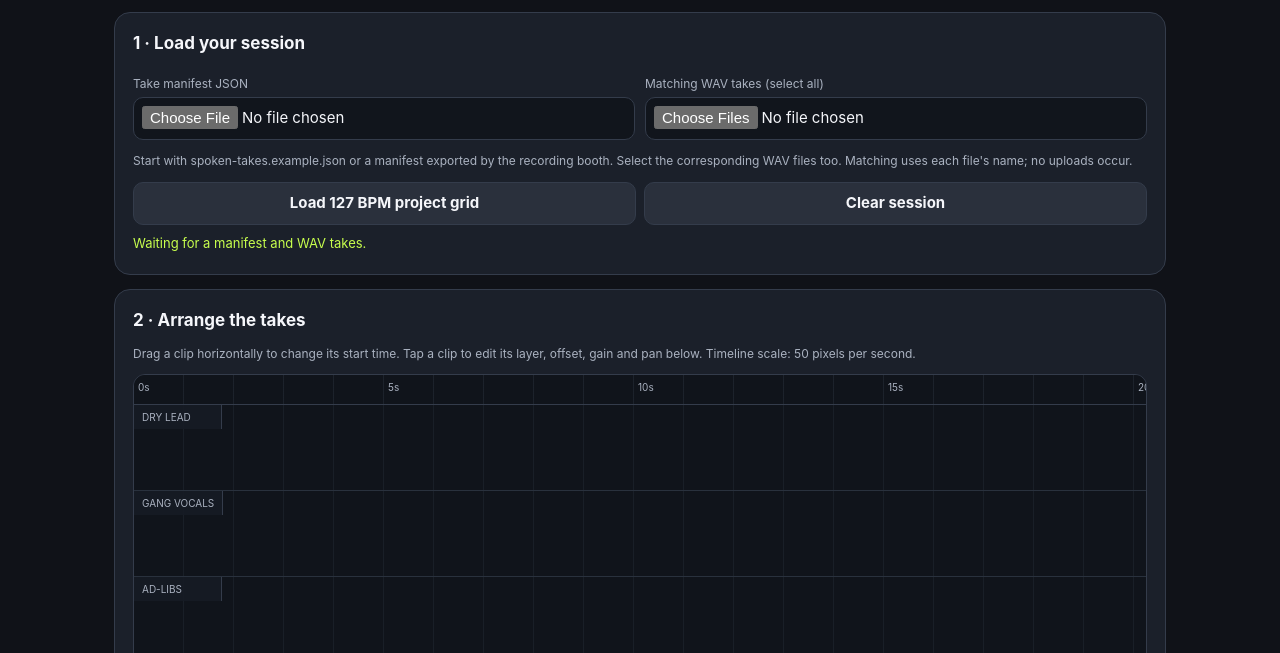
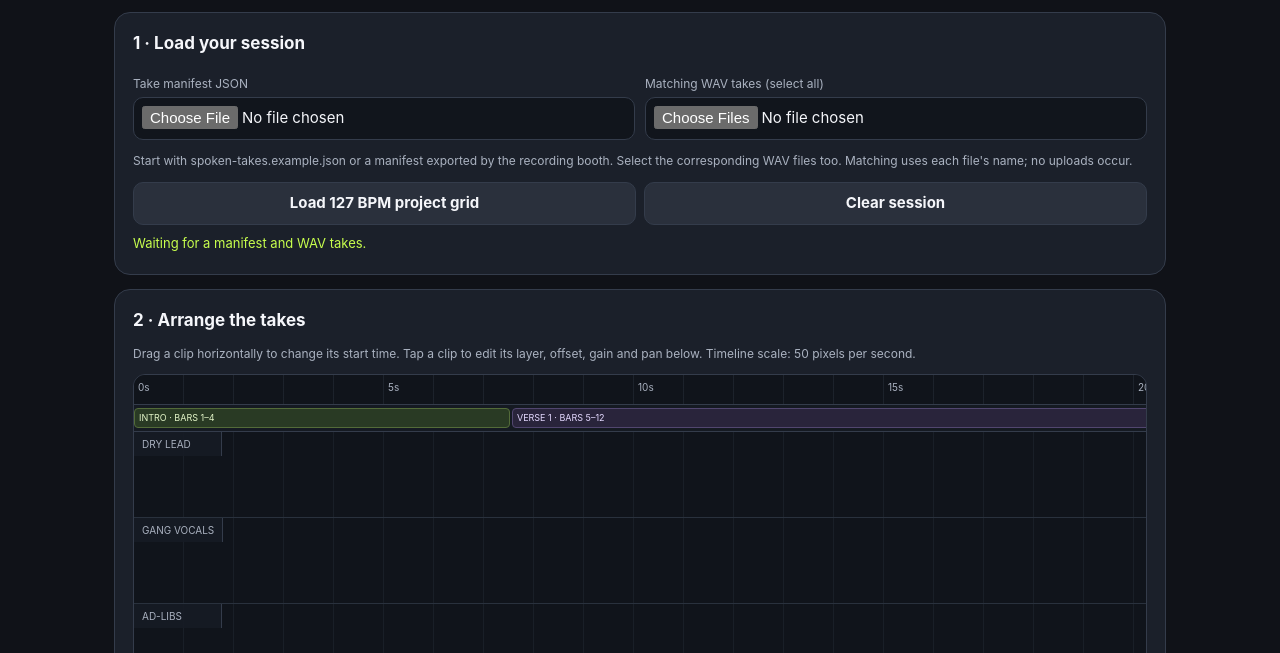
Before and after one commit to godsun108/turbo-foundry, a plain HTML site: page music-foundry/projects/somebodys-gotta-do-it/vocal-timeline.html in a window 1280 px wide. Shown: the part 147-800 px from the top of the page. Drawn offline with Linux system fonts and the light colour scheme.

Commit message:
Add 127 BPM section map to vocal timeline

```diff
--- a/music-foundry/projects/somebodys-gotta-do-it/vocal-timeline.html
+++ b/music-foundry/projects/somebodys-gotta-do-it/vocal-timeline.html
@@ -21,6 +21,9 @@ button.primary{background:var(--accent);border-color:var(--accent);color:#11170a
 .timeline-wrap{overflow-x:auto;border:1px solid var(--line);border-radius:12px;background:#10141b;overscroll-behavior-x:contain}
 .ruler{height:30px;position:relative;border-bottom:1px solid var(--line);background:repeating-linear-gradient(90deg,transparent 0,transparent 49px,#29313d 50px)}
 .ruler span{position:absolute;top:5px;font-size:10px;color:var(--muted);transform:translateX(4px)}
+.sections{height:27px;position:relative;border-bottom:1px solid var(--line);background:#151a22}
+.section{position:absolute;top:3px;height:20px;border-radius:4px;background:#293a24;border:1px solid #536b39;color:#e3f5c8;font-size:9px;padding:2px 4px;white-space:nowrap;overflow:hidden;text-overflow:ellipsis}
+.section:nth-child(even){background:#29243b;border-color:#51466f;color:#e4d9ff}
 .lane{height:86px;position:relative;border-bottom:1px solid #29313d;background:repeating-linear-gradient(90deg,transparent 0,transparent 49px,#222a35 50px)}
 .lane:last-child{border:0}.lane-name{position:sticky;left:0;z-index:3;display:inline-block;background:#171c25d9;border-right:1px solid var(--line);padding:5px 8px;font-size:10px;color:var(--muted);min-width:88px}
 .clip{position:absolute;top:28px;height:48px;min-width:18px;border:1px solid #d6ff82;background:linear-gradient(135deg,#526c27,#283b20);border-radius:7px;padding:4px 6px;overflow:hidden;touch-action:none;user-select:none;cursor:grab}
@@ -54,7 +57,7 @@ small{color:var(--muted)}.hint{font-size:12px}.back{color:var(--muted);text-deco
 <h2>2 · Arrange the takes</h2>
 <p class="hint">Drag a clip horizontally to change its start time. Tap a clip to edit its layer, offset, gain and pan below. Timeline scale: 50 pixels per second.</p>
 <div class="timeline-wrap" id="timelineWrap"><div id="timeline" style="min-width:900px">
-<div class="ruler" id="ruler"></div><div id="lanes"></div>
+<div class="ruler" id="ruler"></div><div class="sections" id="sections"></div><div id="lanes"></div>
 </div></div>
 <div class="editor-grid" style="margin-top:14px">
 <div><label for="layer">Selected take · layer</label><select id="layer"><option value="dry_lead">Dry lead</option><option value="gang_vocals">Gang vocals</option><option value="adlibs">Ad-libs</option><option value="chops">Chops</option><option value="whisper_double">Whisper double</option></select></div>
@@ -78,7 +81,8 @@ small{color:var(--muted)}.hint{font-size:12px}.back{color:var(--muted);text-deco
 'use strict';
 const LAYERS=['dry_lead','gang_vocals','adlibs','chops','whisper_double'];
 const LABELS={dry_lead:'DRY LEAD',gang_vocals:'GANG VOCALS',adlibs:'AD-LIBS',chops:'CHOPS',whisper_double:'WHISPER DOUBLE'};
-const MAX_SECONDS=180,MAX_TAKES=128,PIXELS_PER_SECOND=50,OUTPUT_RATE=48000;
+const MAX_SECONDS=180,MAX_TAKES=128,PIXELS_PER_SECOND=50,OUTPUT_RATE=48000,PROJECT_DURATION=105.827,BPM=127,BAR_SECONDS=240/127;
+const SECTIONS=[['INTRO',0,4],['VERSE 1',4,8],['PRE',12,4],['CHORUS',16,8],['VERSE 2',24,8],['HALF-TIME BRIDGE',32,8],['FINAL CHORUS + OUTRO',40,16]];
 const $=id=>document.getElementById(id);
 let manifest={schema:'turbo.music-foundry.spoken-takes.v1',duration_seconds:105.827,takes:[]};
 let clips=[],selected=-1,decodedContext=null,playSources=[],playing=false;
@@ -87,7 +91,7 @@ const renderStatus=m=>$('renderStatus').textContent=m;
 function safeName(s){return String(s||'take').split(/[\\/]/).pop();}
 function download(blob,name){const url=URL.createObjectURL(blob),a=document.createElement('a');a.href=url;a.download=name;a.click();setTimeout(()=>URL.revokeObjectURL(url),30000);}
 function basename(p){return safeName(p).toLowerCase();}
-function duration(){return Math.max(1,Math.min(MAX_SECONDS,Number(manifest.duration_seconds)||105.827));}
+function duration(){return Math.max(PROJECT_DURATION,Math.min(MAX_SECONDS,Number(manifest.duration_seconds)||PROJECT_DURATION));}
 function validateManifest(m){
  if(!m||m.schema!=='turbo.music-foundry.spoken-takes.v1'||!Array.isArray(m.takes)||m.takes.length>MAX_TAKES)throw Error('Unsupported manifest or more than 128 takes.');
  if(!(Number(m.duration_seconds)>0&&Number(m.duration_seconds)<=MAX_SECONDS))throw Error('Project duration must be between 0 and 180 seconds.');
@@ -95,8 +99,9 @@ function validateManifest(m){
 }
 async function context(){const C=window.AudioContext||window.webkitAudioContext;if(!C)throw Error('Web Audio is unavailable in this browser.');if(!decodedContext)decodedContext=new C();if(decodedContext.state==='suspended')await decodedContext.resume();return decodedContext;}
 function draw(){
- const total=duration(),width=Math.max(900,total*PIXELS_PER_SECOND),ruler=$('ruler'),lanes=$('lanes');
- $('timeline').style.width=width+'px';ruler.style.width=width+'px';ruler.innerHTML='';
+ const total=duration(),width=Math.max(900,total*PIXELS_PER_SECOND),ruler=$('ruler'),sections=$('sections'),lanes=$('lanes');
+ $('timeline').style.width=width+'px';ruler.style.width=width+'px';sections.style.width=width+'px';ruler.innerHTML='';sections.innerHTML='';
+ for(const [name,startBar,bars] of SECTIONS){const band=document.createElement('div');band.className='section';band.style.left=(startBar*BAR_SECONDS*PIXELS_PER_SECOND)+'px';band.style.width=(bars*BAR_SECONDS*PIXELS_PER_SECOND-2)+'px';band.textContent=name+' · BARS '+(startBar+1)+'–'+(startBar+bars);sections.append(band);}
  for(let sec=0;sec<=Math.ceil(total);sec+=5){const tick=document.createElement('span');tick.style.left=(sec*PIXELS_PER_SECOND)+'px';tick.textContent=sec+'s';ruler.append(tick);}
  lanes.innerHTML='';
  for(const layer of LAYERS){const lane=document.createElement('div');lane.className='lane';lane.dataset.layer=layer;lane.style.width=width+'px';const label=document.createElement('span');label.className='lane-name';label.textContent=LABELS[layer];lane.append(label);
@@ -122,7 +127,7 @@ async function loadAudioFiles(files){
  }
  if(!next.length)throw Error('No WAV filenames matched the manifest file paths.');clips=next;selected=0;syncManifest();select(0);status('Loaded '+clips.length+' matching takes. Only matched WAV files are included in this editing session.');draw();
 }
-function syncManifest(){manifest.takes=clips.map(c=>({file:c.filePath||('takes/'+c.name),layer:c.layer,offset_ms:c.offset_ms,gain_db:c.gain_db,pan:c.pan}));manifest.duration_seconds=Number(Math.max(0.1,...clips.map(c=>c.offset_ms/1000+c.duration)).toFixed(3));}
+function syncManifest(){manifest.takes=clips.map(c=>({file:c.filePath||('takes/'+c.name),layer:c.layer,offset_ms:c.offset_ms,gain_db:c.gain_db,pan:c.pan}));manifest.duration_seconds=Number(Math.max(PROJECT_DURATION,...clips.map(c=>c.offset_ms/1000+c.duration)).toFixed(3));}
 $('manifestFile').addEventListener('change',async e=>{try{if(e.target.files[0])await loadManifestFile(e.target.files[0]);}catch(err){status(err.message);}});
 $('audioFiles').addEventListener('change',async e=>{try{if(e.target.files.length)await loadAudioFiles(Array.from(e.target.files));}catch(err){status(err.message);}});
 $('loadDemo').addEventListener('click',()=>{manifest={schema:'turbo.music-foundry.spoken-takes.v1',duration_seconds:105.827,takes:[]};clips=[];selected=-1;draw();status('Example project grid loaded. Import a manifest and matching WAV takes to populate the timeline.');});
```
